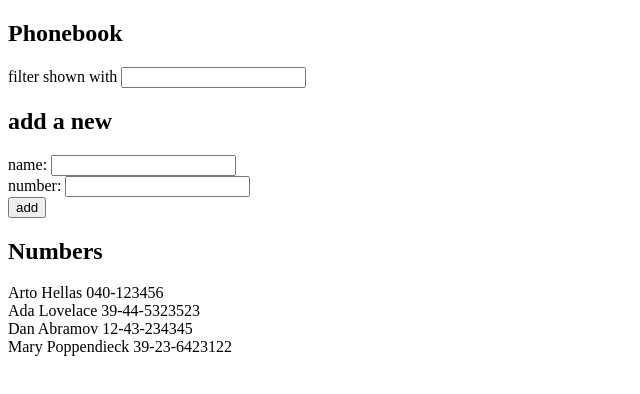
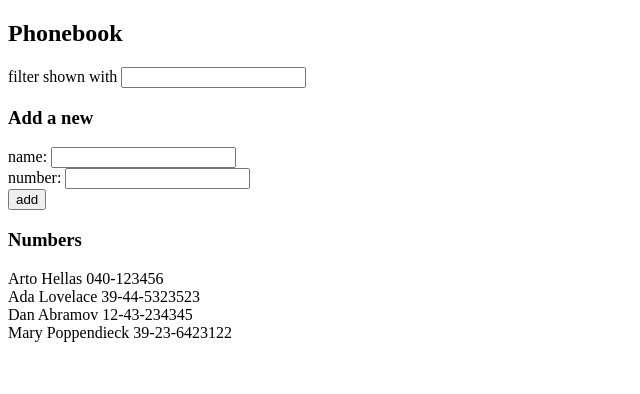
Before and after one commit to rickdot/CS-E4670-full-stack-web-development, a React (Create React App) app in the folder part2/phonebook/: page / in a window 1280 px wide. Shown: the top 394 px of the page, without its empty margins (0-640 px from the left). Built offline with nearby package versions, Linux system fonts and the light colour scheme.

Commit message:
part2 1-10 finished

```diff
--- a/part2/phonebook/src/App.js
+++ b/part2/phonebook/src/App.js
@@ -1,6 +1,23 @@
 import { useState } from 'react'
 
 
+const Filter = (props) =>
+  <form>
+      filter shown with <input value={props.filter} onChange={props.onChange}/>
+  </form>
+
+const PersonForm = (props) =>
+  <form onSubmit={props.addPerson}>
+    <div>
+      name: <input value={props.newName} onChange={props.nameHandler} />
+    </div>
+    <div>
+      number: <input value={props.newNum} onChange={props.numHandler} />
+    </div>
+    <div>
+      <button type="submit">add</button>
+    </div>
+  </form>
 
 
 
@@ -8,6 +25,12 @@ const Person = ({person}) =>
   <div>
     {person.name} {person.number}
   </div>
+
+const Persons = (props) =>
+  <div>
+    {props.personsToShow.map((person, i) => <Person key={i} person={person} />)}
+  </div>
+
 
 const App = () => {
   const [persons, setPersons] = useState([
@@ -20,7 +43,7 @@ const App = () => {
   // state of input fields
   const [newName, setNewName] = useState('')
   const [newNum, setNewNum] = useState('')
-  const [filter, setFilter] = useState('')
+  const [filterVal, setFilterVal] = useState('')
 
   const addPerson = (event) => {
     event.preventDefault()
@@ -28,20 +51,16 @@ const App = () => {
       name: newName,
       number: newNum
     }
+
     // check name existence
-    let flag = 0
     for(let i=0; i<persons.length; i++){
       if(JSON.stringify(persons[i].name) === JSON.stringify(newPerson.name)){
-        flag = 1
-        break
+        alert(`${newName} is already added to phonebook`)
+        return
       }
     }
 
-    if(flag){
-      alert(`${newName} is already added to phonebook`)
-    } else {
-      setPersons(persons.concat(newPerson))
-    }
+    setPersons(persons.concat(newPerson))
   }
 
   const handleNameChange = (event) => {
@@ -56,12 +75,13 @@ const App = () => {
 
   const handleFilter = (event) => {
     // console.log(event.target.value);
-    setFilter(event.target.value)
+    setFilterVal(event.target.value)
   }
+
 
   let personsToShow = []
   for(let i=0; i<persons.length; i++){
-    if(persons[i].name.toLowerCase().includes(filter.toLowerCase())){
+    if(persons[i].name.toLowerCase().includes(filterVal.toLowerCase())){
       personsToShow.push(persons[i])
     }
   }
@@ -69,27 +89,18 @@ const App = () => {
   return (
     <div>
       <h2>Phonebook</h2>
-      <form>
-        <div>
-          filter shown with <input value={filter} onChange={handleFilter}/>
-        </div>
 
-      </form>
+      <Filter value={filterVal} onChange={handleFilter} />
 
-      <h2> add a new </h2>
-      <form onSubmit={addPerson}>
-        <div>
-          name: <input value={newName} onChange={handleNameChange} />
-        </div>
-        <div>
-          number: <input value={newNum} onChange={handleNumChange} />
-        </div>
-        <div>
-          <button type="submit">add</button>
-        </div>
-      </form>
-      <h2>Numbers</h2>
-        {personsToShow.map((person, i) => <Person key={i} person={person} />)}
+      <h3> Add a new </h3>
+
+      <PersonForm newName={newName} nameHandler={handleNameChange}
+        newNum={newNum} numHandler={handleNumChange}
+        addPerson={addPerson}/>
+
+      <h3>Numbers</h3>
+
+      <Persons personsToShow={personsToShow}/>
     </div>
   )
 }
```
